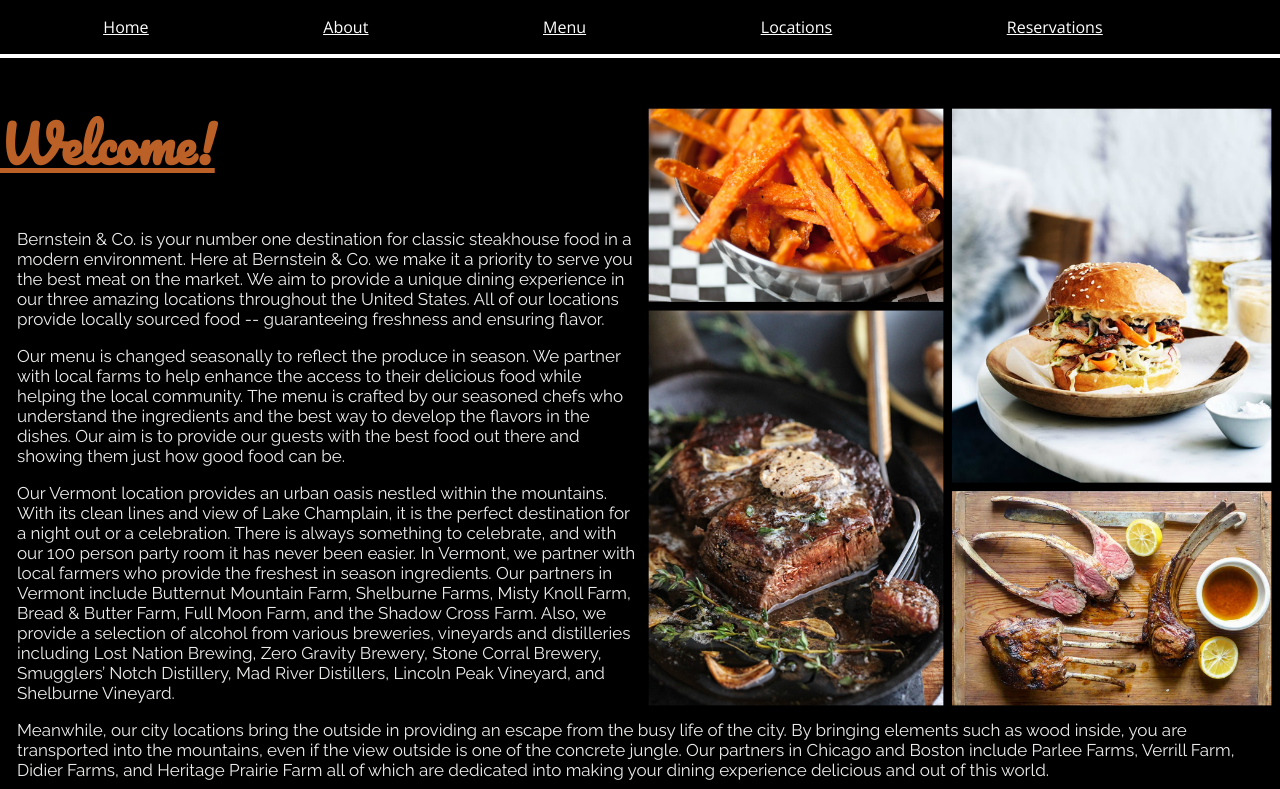
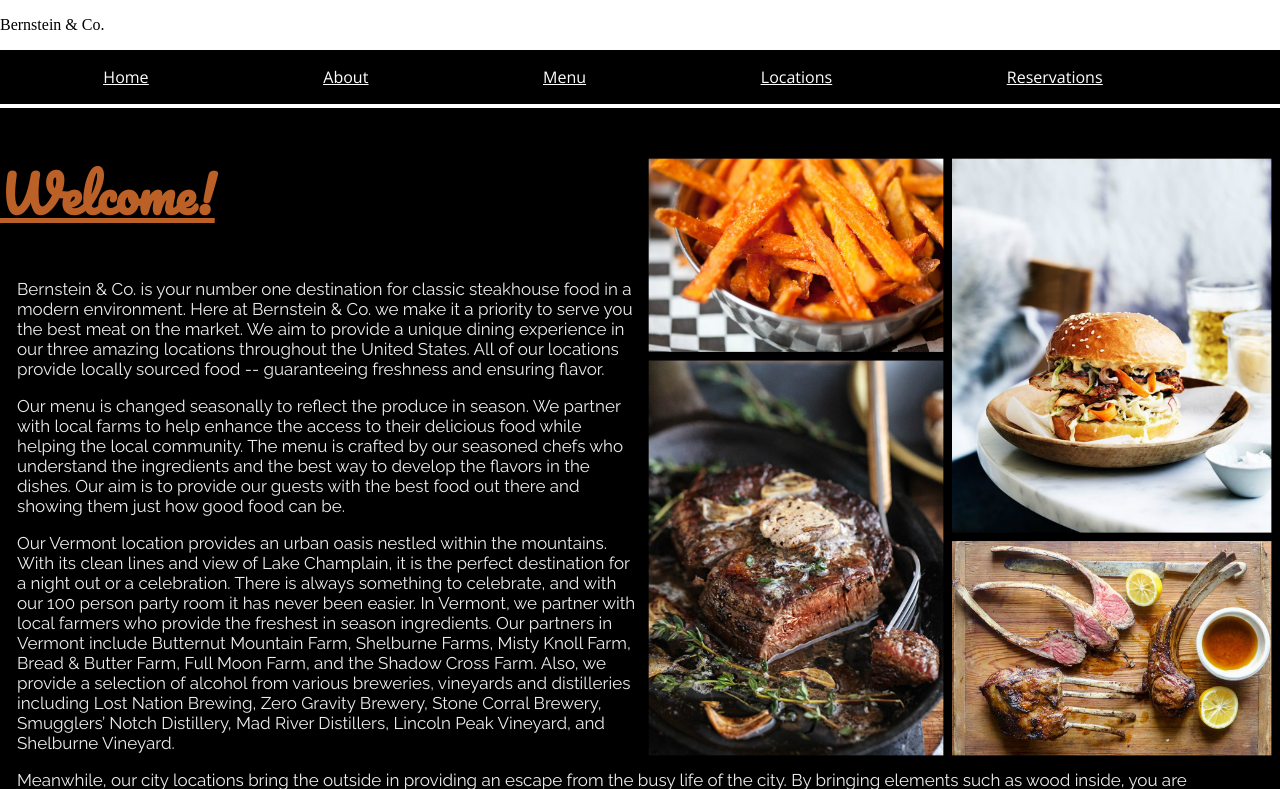
Before and after one commit to zebernst/bernsteinco, a PHP site: page /index.php in a window 1280 px wide. Shown: the top 789 px of the page. Run offline with PHP 8.4, Linux system fonts and the light colour scheme.

Commit message:
Update top.php

```diff
--- a/_includes/top.php
+++ b/_includes/top.php
@@ -38,3 +38,6 @@
 	</head>
 	<!-- begin body -->
     <?php print '<body id="' . $path_parts['filename'] . '">'; ?>
+	<header>
+	<p> Bernstein &amp; Co. </p>
+ </header>
```
